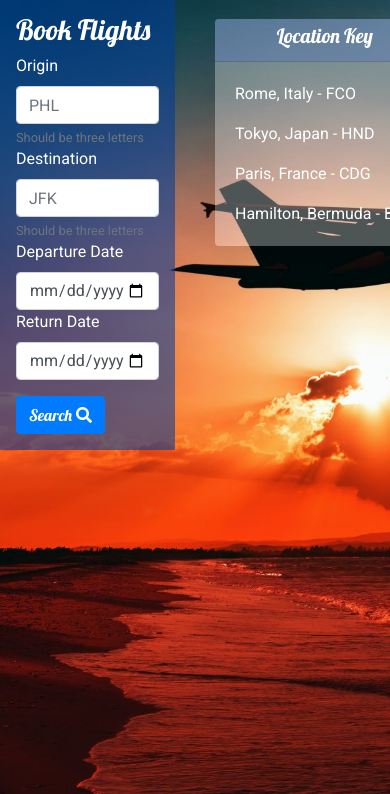
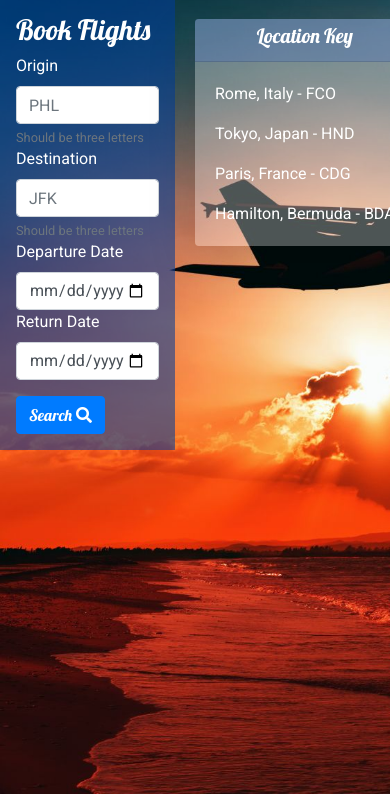
Before and after one commit to aschlegel09/Project-One, a plain HTML site: page index.html in a window 390 px wide. Both pictures are taken after a click on the button "Get Started". Shown: the part 94-888 px from the top of the page. Drawn offline with nearby package versions, Linux system fonts and the light colour scheme; some packages are replaced by stand-ins of ours.

Commit message:
update css key

```diff
--- a/assets/css/style.css
+++ b/assets/css/style.css
@@ -59,7 +59,7 @@ color: white;
 
 #keys{
 position: relative;
-right: 1000px;
+left: -950px;
 bottom: 30px;
 color: white;
 }
@@ -221,7 +221,7 @@ body {
     width:50%;
 }
 #keys {
-    left: 180px;
+    left: 160px;
     bottom: 500px;
 }
 #flight-search-body {
```
